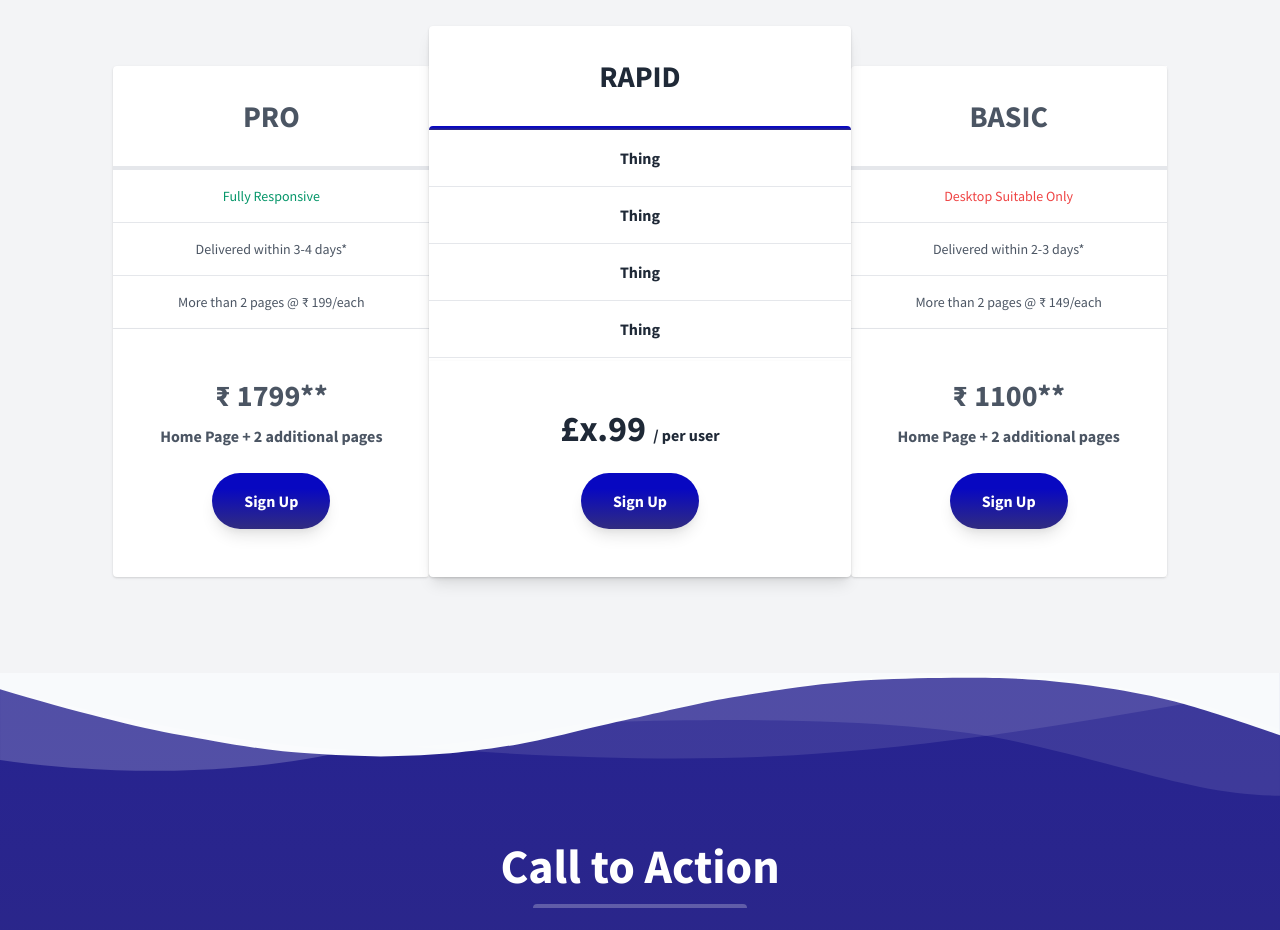
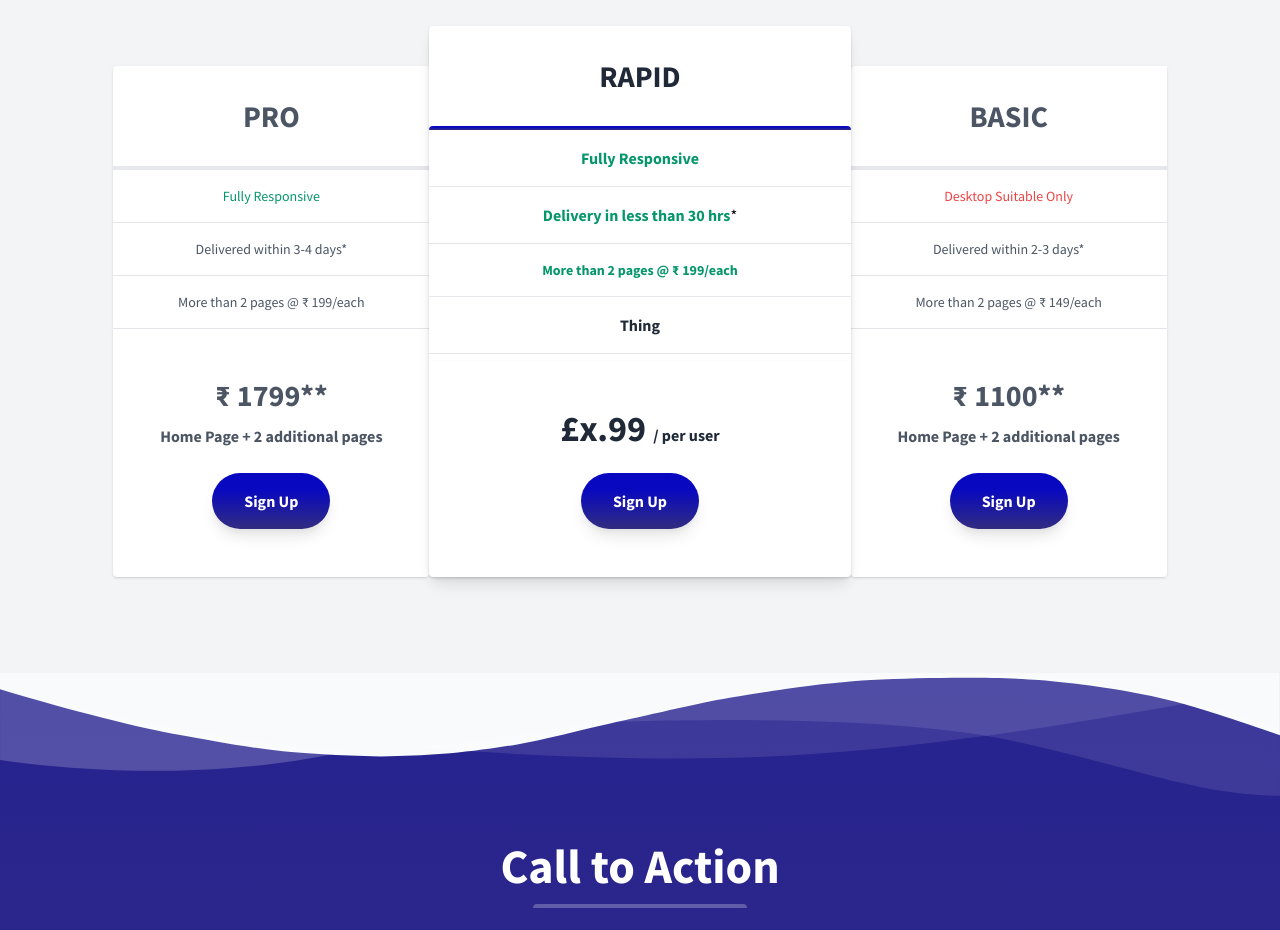
Before and after one commit to naimishshuklaa/naimishshukla.github.io, a plain HTML site: page index.html in a window 1280 px wide. Shown: the part 2280-3210 px from the top of the page. Drawn offline with nearby package versions, Linux system fonts and the light colour scheme.

Commit message:
Update index.html

```diff
--- a/index.html
+++ b/index.html
@@ -569,9 +569,9 @@
             <div class="w-full p-8 text-3xl font-bold text-center">RAPID </div>
             <div class="h-1 w-full gradient my-0 py-0 rounded-t"></div>
             <ul class="w-full text-center text-base font-bold">
-              <li class="border-b py-4">Thing</li>
-              <li class="border-b py-4">Thing</li>
-              <li class="border-b py-4">Thing</li>
+              <li class="border-b text-green-600 py-4">Fully Responsive</li>
+              <li class="border-b text-green-600 py-4">Delivery in less than 30 hrs<span class="text-black font-medium">*</span> </li>
+              <li class="border-b text-sm text-green-600 py-4">More than 2 pages @ &#x20B9 199/each</li>
               <li class="border-b py-4">Thing</li>
             </ul>
           </div>
```
